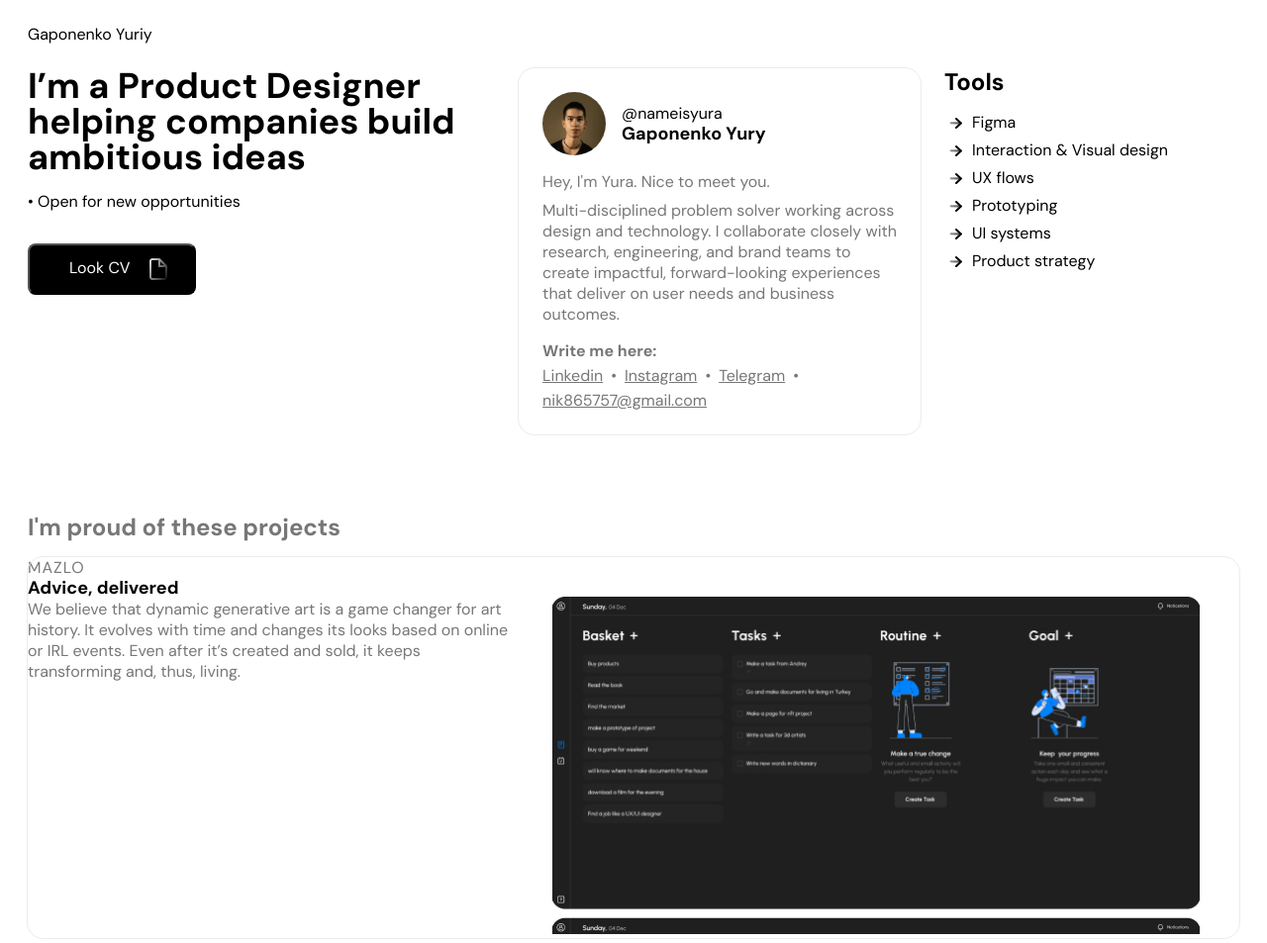
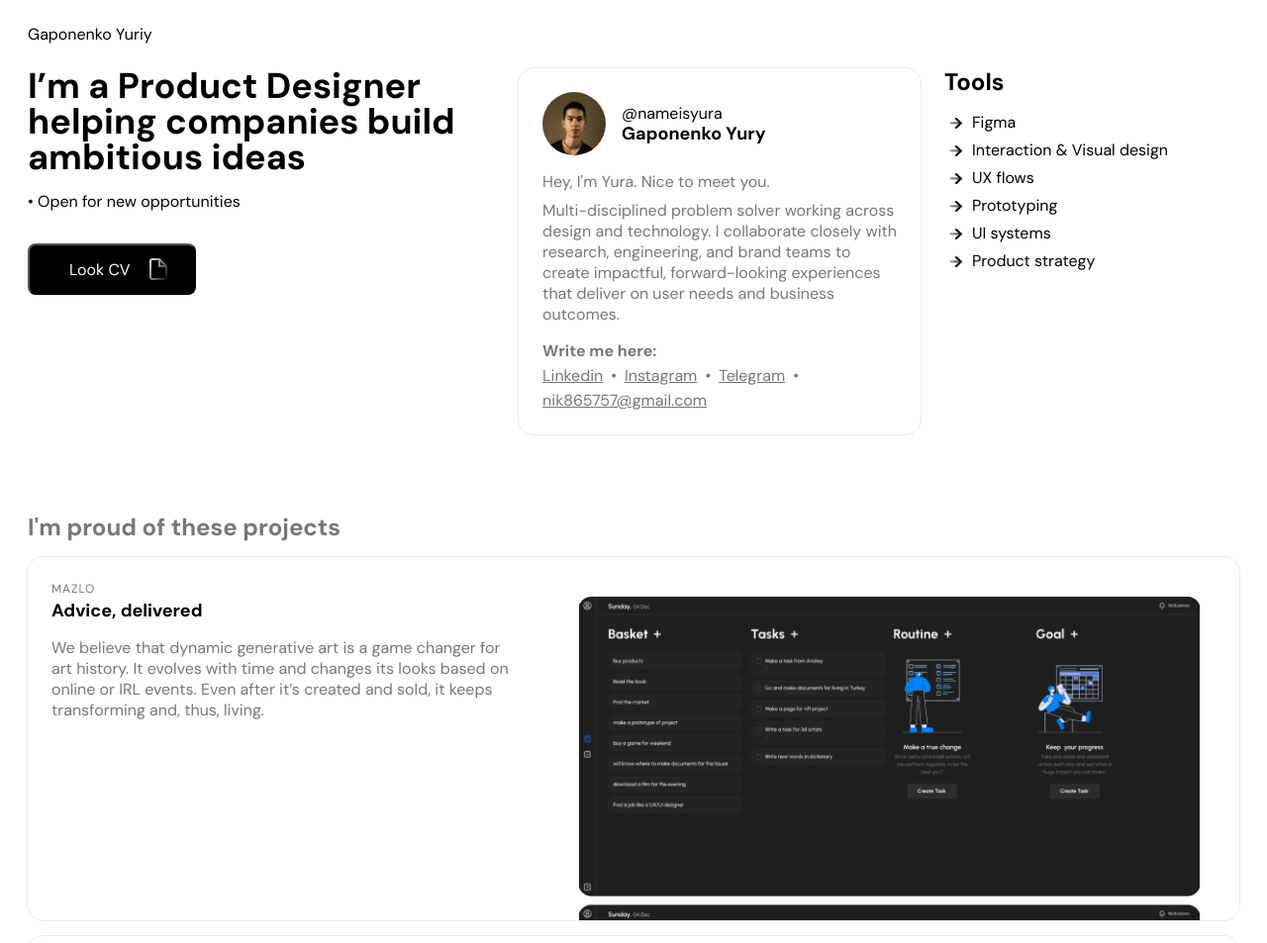
Before and after one commit to ErnstYunger/GaponenkoYura, a plain HTML site: page index.html in a window 1280 px wide. Shown: the top 953 px of the page at 99% size. Drawn offline with Linux system fonts and the light colour scheme.

Commit message:
Update body.css

```diff
--- a/css/body.css
+++ b/css/body.css
@@ -46,13 +46,14 @@ a {
 	font-size: 16px;
 	font-weight: 400;
 
+	transition: color 0.24s ease;
 }
 
 
 .sm-uppercase-r {
 	font-family: Dm sans, Inter;
 	font-weight: 400;
-	font-size: 12;
+	font-size: 12px;
 	font-height: 136%;
 	letter-spacing: 1px;
 
@@ -89,6 +90,12 @@ a {
 }
 
 
+/* typography states */
+
+.txt-hover {
+	color: inherit;
+}
+
 /* states */
 
 a:hover {
@@ -116,7 +123,14 @@ a:disabled {
 
 .hover-scale-up-rotate:hover{
 	transform: scale(1.1) rotate(4deg);
+}
 
+.case-item:hover .case-img-div {
+	transform: scale(1.02);
+}
+
+.case-item:hover .txt-hover {
+	color: #3D3C51;
 }
 
 /* flexbox */
@@ -352,10 +366,13 @@ a:disabled {
 
     display: inline-flex;
     justify-content: center;
+    align-items: center;
 
     font-family: DM Sans, Inter;
     font-size: 16px;
     font-weight: 400;
+
+    transition: background-color 0.24s ease, color 0.24s ease;
 }
 
 .btn--mobile-full-width {
@@ -396,10 +413,13 @@ a:disabled {
 
     display: inline-flex;
     justify-content: center;
+    align-items: center;
 
     font-family: DM Sans, Inter;
     font-size: 16px;
     font-weight: 400;
+
+    transition: background-color 0.24s ease, color 0.24s ease;
 }
 
 .btn-secondary:hover {
@@ -534,7 +554,7 @@ a:disabled {
 	width: 100%;
 }
 
-#case-content {
+.case-content {
 	display: flex;
 	flex-direction: column;
 	gap: 16px;
@@ -542,7 +562,7 @@ a:disabled {
 	padding: 24px;
 }
 
-#case-title {
+.case-title {
 	display: flex;
 	flex-direction: column;
 	gap: 4px;
@@ -558,13 +578,6 @@ a:disabled {
 	display: flex;
 	flex-wrap: wrap;
 	gap: 24px;
-}
-
-#book-item {
-	width: 84px;
-	height: fit-content;
-
-	border-radius: 4px;
 }
 
 #books-block {
@@ -634,6 +647,11 @@ a:disabled {
 .case-img-div {
 	padding: 40px 40px 0px 40px;
 	width: 180%;
+
+	display: flex;
+	justify-items:b ;
+
+	transition: transform 0.24s ease;
 }
 
 .case-img {
@@ -655,6 +673,8 @@ a:disabled {
 	outline-style: solid;
 	outline-color: #EBEBEB;
 	border-radius: 16px;
+
+	overflow: hidden;
 }
 
 .icon-title-32 {
@@ -669,11 +689,21 @@ a:disabled {
 	border-radius: 8px;
 	width: 84px;
 	height: fit-content;
+
+	transition: transform 0.24s ease;
 }
 
 .avatar {
 	border-radius: 999px;
 	width: 64px;
+}
+
+.book-item {
+	width: 84px;
+	height: fit-content;
+
+	border-radius: 4px;
+	transition: transform 0.24s ease;
 }
 
 /* General */
```
